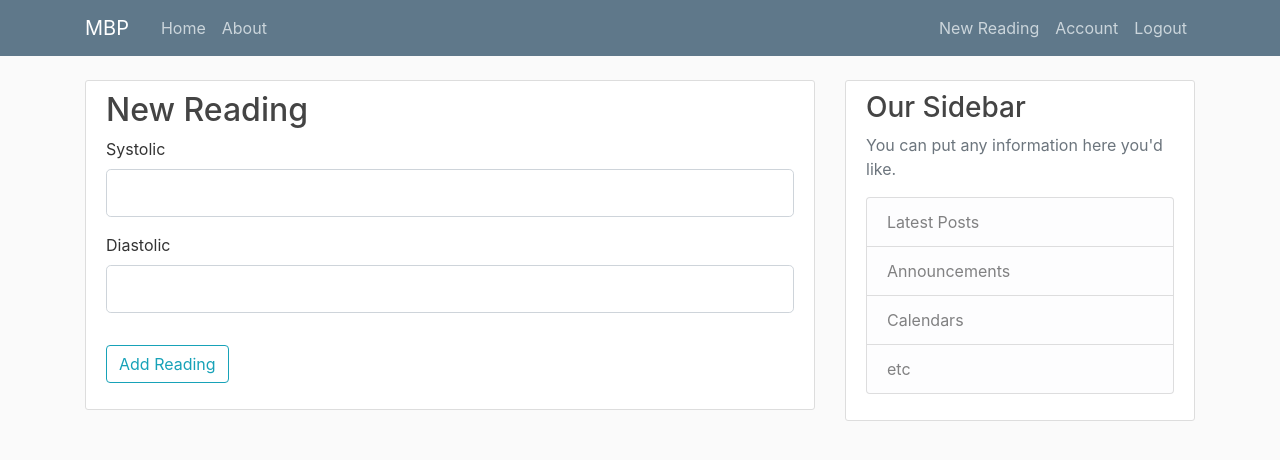
After one commit to itprohelper/mybp, a Flask app: page /reading/new/ in a window 1280 px wide. The commit adds this page. Shown: the top 460 px of the page. Run offline with Flask 2, Linux system fonts and the light colour scheme; a user stored in the database is signed in; some libraries are stand-ins or nearby versions.

Commit message:
added new route for readings, still need to test validators for the form

```diff
--- a/www/mbp/forms.py
+++ b/www/mbp/forms.py
@@ -50,11 +50,11 @@ class UpdateAccountForm(FlaskForm):
             if user: #Validates if email exist and show the below error
                 raise ValidationError('That email is taken. Please choose a different one')
 
-class NewReading(FlaskForm):
+class NewReadingForm(FlaskForm):
     #date = DateField('Date', format='%Y-%m-%d', validators=[InputRequired()]) #difficult to enter day without from wtforms.fields.html5 import DateField
-    systolic = IntegerField('Systolic', validators=[InputRequired(),NumberRange(min=60, max=160, message="This value must be between 60 to 160.")])
-    diastolic = IntegerField('Diastolic', validators=[InputRequired(), NumberRange(min=50, max=140, message="This value must be between 50 to 140")])
-    notes = TextAreaField('Notes', validators=[InputRequired(), Length(max=120)])
+    systolic = IntegerField('Systolic', validators=[DataRequired(),NumberRange(min=50, max=160, message="This value must be between 50 to 160.")])
+    diastolic = IntegerField('Diastolic', validators=[InputRequired(), NumberRange(min=50, max=160, message="This value must be between 50 to 160")])
+    notes = TextAreaField('Notes', validators=[InputRequired(), Length(max=200)])
     submit = SubmitField('Add Reading')
 
 class NewDoctor(FlaskForm):
--- a/www/mbp/templates/base.html
+++ b/www/mbp/templates/base.html
@@ -31,6 +31,7 @@
       <!-- Navbar Right Side -->
       <div class="navbar-nav">
         {% if current_user.is_authenticated %} <!-- Shows logout route if user already authenticated. -->
+        <a class="nav-item nav-link" href="{{ url_for('new_reading') }}">New Reading</a>
           <a class="nav-item nav-link" href="{{ url_for('account') }}">Account</a>
           <a class="nav-item nav-link" href="{{ url_for('logout') }}">Logout</a>
         {% else %}
--- a/www/mbp/templates/login.html
+++ b/www/mbp/templates/login.html
@@ -52,11 +52,11 @@
 						<a href="#">Forgot Password?</a>
 				</small>
 		</form>
-
+	</div>
 			<div class="border-top pt-3">
 			<small class="text-muted">
 					Need An Account? <a class="ml-2" href="{{ url_for('register') }}"> Register Now</a>
 			</small>
 			</div>
-</div>
+
 {% endblock content %}
--- /dev/null
+++ b/www/mbp/templates/new_reading.html
@@ -0,0 +1,51 @@
+{% extends "base.html" %}
+{% block content %}
+
+<div class="content-section">
+
+	<form class="form-signin" method="POST" action="">
+		<h2 class="form-signin-heading">New Reading</h2>
+		{{ form.hidden_tag() }}
+		<fieldset class="form-group">
+			<!--<legend class="border-bottom mb-4">Join Today</legend>-->
+
+
+			<div class="form-group">
+					{{ form.systolic.label(class="form-control-label") }}
+
+					{% if form.systolic.errors %}
+							{{ form.systolic(class="form-control form-control-lg is-invalid") }}
+							<div class="invalid-feedback">
+									{% for error in form.systolic.errors %}
+											<span>{{ error }}</span>
+									{% endfor %}
+							</div>
+					{% else %}
+							{{ form.systolic(class="form-control form-control-lg") }}
+					{% endif %}
+			</div>
+
+			<div class="form-group">
+					{{ form.diastolic.label(class="form-control-label") }}
+					{% if form.diastolic.errors %}
+							{{ form.diastolic(class="form-control form-control-lg is-invalid") }}
+							<div class="invalid-feedback">
+									{% for error in form.diastolic.errors %}
+											<span>{{ error }}</span>
+									{% endfor %}
+							</div>
+					{% else %}
+							{{ form.diastolic(class="form-control form-control-lg") }}
+					{% endif %}
+			</div>
+
+		</fieldset>
+
+		<div class="form-group">
+				{{ form.submit(class="btn btn-outline-info") }}
+		</div>
+
+	</form>
+</div>
+
+{% endblock content %}
--- a/www/mbp/views.py
+++ b/www/mbp/views.py
@@ -6,7 +6,7 @@ from flask import render_template, jsonify, redirect, flash, url_for, request
 import json
 from mbp import app, db, bcrypt
 from mbp.models import User, Reading
-from mbp.forms import RegistrationForm, LoginForm, UpdateAccountForm
+from mbp.forms import RegistrationForm, LoginForm, UpdateAccountForm, NewReadingForm
 from flask_login import login_user, current_user, logout_user, login_required
 
 readings = [
@@ -99,6 +99,15 @@ def account():
     image_file = url_for('static', filename='profile_pics/' + current_user.image_file)
     return render_template('account.html', title='Account', image_file=image_file, form=form)
 
+@app.route('/reading/new/', methods=['GET', 'POST'])
+@login_required
+def new_reading():
+    form = NewReadingForm()
+    if form.validate_on_submit():
+        flash('Your reading has been created!', 'success')
+        return redirect(url_for('home'))
+    return render_template('new_reading.html', title='New Reading', form=form)
+
 @app.route('/about')
 def about():
     return render_template('about.html', title='About')
```
Also changed, not shown: www/mbp/templates/newreading.html (deleted, +0 -48 lines).
